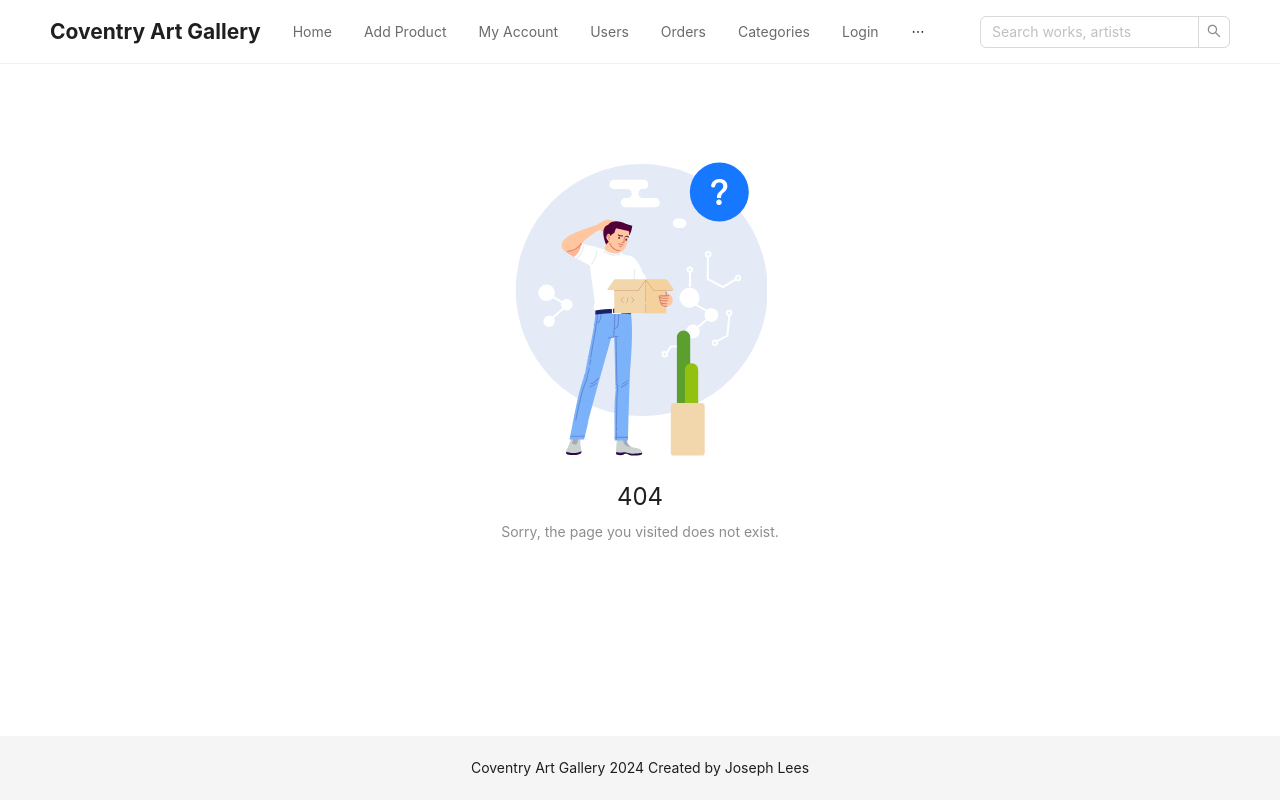
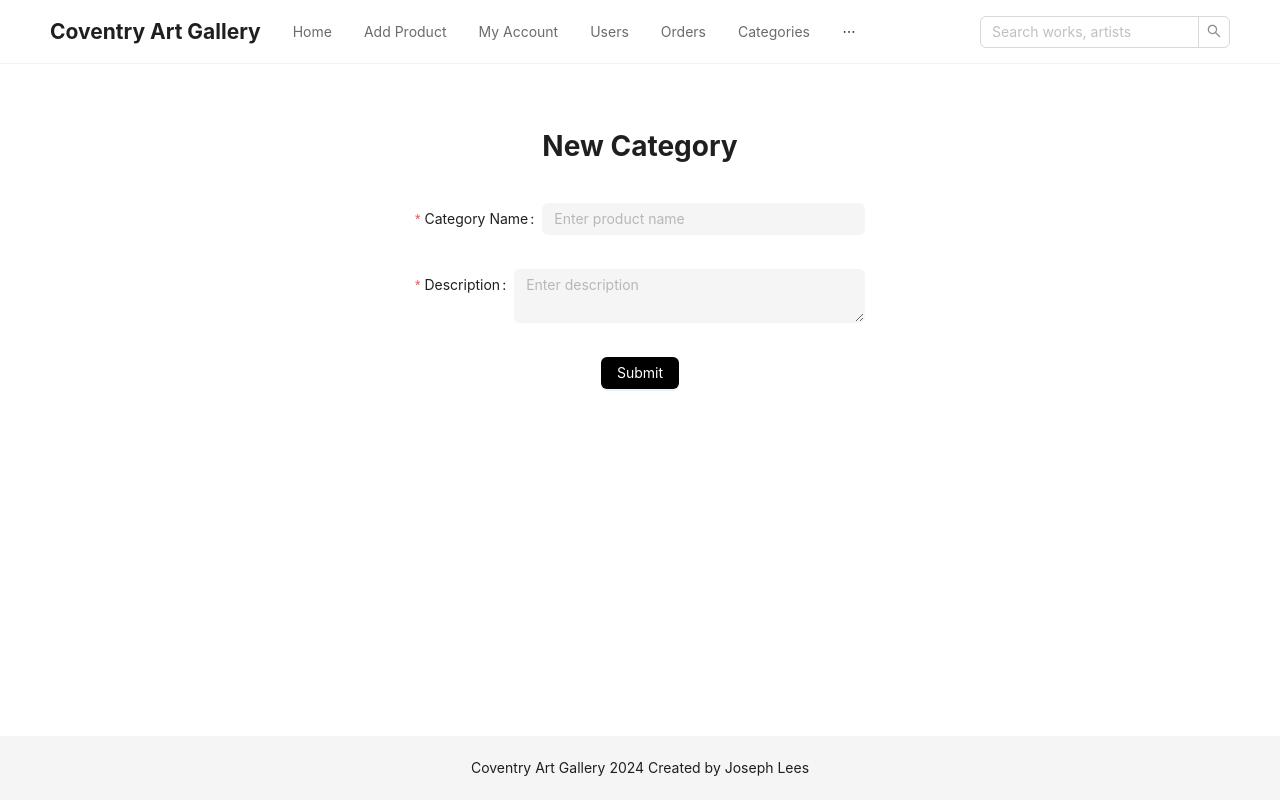
Before and after one commit to joelees1/6003_front-end, a React (Create React App) app: page /newcategory in a window 1280 px wide. Before the commit this address had no page. Built offline with nearby package versions, Linux system fonts and the light colour scheme.

Commit message:
categories backend connection
added crud operations to the front end, interacting with the back end program.

this is achieved from the /categories which shows admin users a list of categories with edit/delete actions

and a new page with a category form for post

other ui improvements

```diff
--- a/src/App.js
+++ b/src/App.js
@@ -14,7 +14,8 @@ import Register from './components/register';
 import Home from './components/home'; // home page (getAllProducts)
 import Product from './components/product'; // product page (getProductById)
 import NewProduct from './components/newProduct'; // new product page (createProduct)
-import Categories from './components/categories';
+import Categories from './components/categories'; // categories page (getAllCategories)
+import NewCategory from './components/newCategory'; // new category page (createCategory)
 import Users from './components/users'; // users page (getAllUsers)
 import User from './components/user'; // user page (getUserById)
 import Orders from './components/orders'; // orders page (getAllOrders)
@@ -78,6 +79,7 @@ function App() {
 						<Route path="/users" element={<Users />} />
 						<Route path="/orders" element={<Orders />} />
 						<Route path="/orders/:id" element={<Order />} />
+						<Route path="/newcategory" element={<NewCategory />} />
 						<Route path="/categories" element={<Categories />} />
 						<Route path="*" element={<NotFound />} />
 					</Routes>
--- a/src/components/categories.js
+++ b/src/components/categories.js
@@ -1,5 +1,5 @@
-import React, { useRef } from 'react';
-import { Button, Input, Table, Space } from 'antd';
+import React, { useState, useEffect, useRef } from 'react';
+import { Button, Input, Table, Space, notification } from 'antd';
 import { SearchOutlined } from '@ant-design/icons';
 
 import CategoryEdit from './category-edit';
@@ -12,29 +12,61 @@ import CategoryEdit from './category-edit';
  https://ant.design/components/table
 */
 
-function Categories(props) {
+function Categories() {
+    const [data, setData] = useState([]); // Start with an empty array
+    const [api, contextHolder] = notification.useNotification();
+    const [refetchTrigger, setRefetchTrigger] = useState(false); //  State to trigger the re-fetch
 
-    // sample category data
-    let data = [
-        {
-            id: 1,
-            name: 'Digital Art',
-            description: 'Art created using digital tools',
-            created_at: '2021-10-10',
-            updated_at: '2021-10-10'
-        },
-        {
-            id: 2,
-            name: 'Traditional Art',
-            description: 'Art created using traditional tools',
-            created_at: '2021-10-10',
-            updated_at: '2021-10-10'
+    // getAll categories from the db
+    useEffect(() => {
+        fetch('http://localhost:3030/api/v1/categories')
+        .then(response => {
+            if (!response.ok) { // If the server responds with a bad HTTP status, throw an error.
+                return response.json()
+                    .then(err => {
+                        throw new Error(err.error || 'Something went wrong');
+                    });
+            }
+            return response.json(); // If the response is OK, proceed.
+        })
+        .then(data => { // successful response
+            // format created_at and updated_at dates
+            data.forEach(category => {
+                category.created_at = category.created_at ? new Date(category.created_at).toLocaleString() : null;
+                category.updated_at = category.updated_at ? new Date(category.updated_at).toLocaleString() : null;
+            });
+            setData(data);
+        })
+        .catch(error => { // unsuccessful response, with error from server
+            api.open({ message: 'Error', description: error.message, duration: 5, type: 'error' });
+            console.error(error);
+        });
+    }, [refetchTrigger]);
+
+    // delete a category from the db
+    const handleDelete = async (categoryId) => {
+        try {
+            const response = await fetch(`http://localhost:3030/api/v1/categories/${categoryId}`, {
+                method: "DELETE"
+            });
+
+            if (!response.ok) {
+                const errorData = await response.json();
+                throw new Error(errorData.error || 'Failed to delete category');
+            }
+
+            const updatedData = data.filter(category => category.id !== categoryId);
+            setData(updatedData);
+            api.open({ message: 'Category Deleted', description: `Category ${categoryId} has been deleted`, duration: 5, type: 'success' });
+
+        } catch (error) {
+            console.error(error);
+            api.open({ message: 'Error', description: error.message, duration: 5, type: 'error' });
         }
-    ]
-
-    const searchInput = useRef(null); // search input
+    };
 
     // search functionality
+    const searchInput = useRef(null); // search input
     const handleSearch = (confirm) => {
         confirm(); // close the search dropdown
     };
@@ -43,6 +75,12 @@ function Categories(props) {
     const handleReset = (clearFilters, selectedKeys, confirm, dataIndex) => {
         clearFilters();
         handleSearch(confirm);
+    };
+
+    // handle order edit by re-fetching the orders
+    const handleCategoryEdit = () => {
+        api.open({ message: 'Category Updated', description: 'Category has been updated', duration: 5, type: 'success' });
+        setRefetchTrigger(!refetchTrigger); // Toggle the state to trigger re-fetch
     };
 
     // search functionality for each column, generates the search field and buttons
@@ -130,10 +168,8 @@ function Categories(props) {
             key: 'action',
             render: (_, record) => (
                 <Space size="middle">
-                    <CategoryEdit category={record} onChange={(category) => {
-                        console.log(category);
-                    }} />
-                    <a>Delete</a>
+                    <CategoryEdit category={record} onChange={handleCategoryEdit} />
+                    <Button danger onClick={() => handleDelete(record.id)}>Delete</Button>
                 </Space>
             ),
         },
@@ -142,6 +178,7 @@ function Categories(props) {
     // return table
     return (
         <div style={{padding: '0 50px'}}>
+            {contextHolder}
             <Table dataSource={data} columns={columns} />;
         </div>
     );
--- a/src/components/category-edit.js
+++ b/src/components/category-edit.js
@@ -1,5 +1,5 @@
 import React, { useState } from 'react';
-import { Button, Modal, Form, Input, Space } from 'antd';
+import { Button, Modal, Form, Input, Space, notification } from 'antd';
 import TextArea from 'antd/es/input/TextArea';
 
 /*
@@ -10,21 +10,36 @@ this code uses structure adapted from antd documentation available at https://an
 const CategoryEdit = (props) => {
     const { category, onChange } = props;
     const [open, setOpen] = useState(false);
+    const [api, contextHolder] = notification.useNotification(); // notification hook
 
     const showModal = () => {
         setOpen(true);
     }
 
-    // gets the values from the form and posts them to the database
-    const handleSubmit = (values) => {
+    // gets the values from the form and puts them to the database
+    const handleSubmit = async (values) => {
+        console.log('Received values:', values);
+        try {
+            const response = await fetch(`http://localhost:3030/api/v1/categories/${category.id}`, {
+                method: "PUT",
+                body: JSON.stringify(values),
+                headers: {
+                    "Content-Type": "application/json"
+                }
+            });
 
-        const category_id = category.id;
+            if (!response.ok) { // If the server responds with a bad HTTP status, throw an error.
+                const errorData = await response.json();
+                throw new Error(errorData.error || 'Something went wrong');
+            }
 
-        // send the id in the param rather than adding to the values
-        console.log('Received values:', values);
-
-        // put
-        setOpen(false);
+            onChange(); // refresh the table
+            setOpen(false);
+        }
+        catch (error) {
+            console.error(error);
+            api.open({ message: 'Error', description: error.message, duration: 5, type: 'error' });
+        }
     };
 
     const handleCancel = () => {
@@ -33,6 +48,7 @@ const CategoryEdit = (props) => {
 
     return (
         <>
+            {contextHolder}
             <Button onClick={showModal}>
                 Edit
             </Button>
@@ -62,8 +78,8 @@ const CategoryEdit = (props) => {
 
                     <Form.Item style={{ display: 'flex', justifyContent: 'end', margin: '0', padding: '0' }}>
                         <Space size={'large'}>
-                            <Button danger onClick={handleCancel}>Cancel</Button>
-                            <Button style={{ backgroundColor: 'black', color: 'white' }} htmlType="submit">Submit</Button>
+                        <Button style={{ backgroundColor: 'black', color: 'white' }} onClick={handleCancel}>Cancel</Button>
+                            <Button danger htmlType="submit">Submit</Button>
                         </Space>
                     </Form.Item>
 
--- a/src/components/navbar.js
+++ b/src/components/navbar.js
@@ -17,8 +17,9 @@ const Navbar = (props) => {
         { key: "4", link: "/users", label: "Users" },
         { key: "5", link: "/orders", label: "Orders" },
         { key: "6", link: "/categories", label: "Categories" },
-        { key: "7", link: "/login", label: "Login" },
-        { key: "8", link: "/register", label: "Register" }
+        { key: "7", link: "/newcategory", label: "Add Category" },
+        { key: "8", link: "/login", label: "Login" },
+        { key: "9", link: "/register", label: "Register" }
     ];
 
     return (
--- /dev/null
+++ b/src/components/newCategory.js
@@ -0,0 +1,86 @@
+import React, { useState } from 'react';
+import { Form, Input, Button, Layout, notification } from 'antd';
+import { UploadOutlined } from '@ant-design/icons';
+
+const { Header, Content } = Layout;
+
+function NewCategory() {
+    const [api, contextHolder] = notification.useNotification();
+
+	const onFinish = (values) => {
+        console.log('New Category details:', values);
+
+		const { confirm, ...data } = values;
+
+		// Send a POST request to the server with the form data
+		fetch('http://localhost:3030/api/v1/categories', {
+			method: "POST",
+			body: JSON.stringify(data),
+			headers: {
+				"Content-Type": "application/json"
+			}
+		})
+		.then(response => {
+			if (!response.ok) { // If the server responds with a bad HTTP status, throw an error.
+				return response.json().then(err => {
+					throw new Error(err.error || 'Something went wrong');
+				});
+			}
+			return response.json(); // If the response is OK, proceed.
+		})
+		.then(data => { // successful response
+			api.open({ message: 'Category Created', description: `Category has been created, redirecting...`, duration: 5, type: 'success' });
+			document.querySelector('form').reset(); // clear the form
+
+			// Redirect to the login page
+			setTimeout(() => {
+				window.location.href = '/categories';
+			}, 1500);
+		})
+		.catch(error => { // unsuccessful response, with error from server
+			console.error(error);
+			api.open({ message: 'Error', description: error.message, duration: 5, type: 'error' });
+		});
+	};
+
+    return (
+        <div className='auth-layout-container'>
+            <Layout className='auth auth-page'>
+                {contextHolder}
+                <Header className='auth auth-header'>
+                    <h1 style={{ fontWeight: "bold" }}>New Category</h1>
+                </Header>
+
+                <Content className='auth-form'>
+                    <Form onFinish={onFinish} variant='filled'>
+                        <Form.Item
+                            hasFeedback
+                            label="Category Name"
+                            name="name"
+                            rules={[{ required: true, message: 'Product name is required' }]}
+                        >
+                            <Input placeholder='Enter product name'/>
+                        </Form.Item>
+
+                        <Form.Item
+                            hasFeedback
+                            label="Description"
+                            name="description"
+                            rules={[{ required: true, message: 'Description is required' }]}
+                        >
+                            <Input.TextArea placeholder='Enter description'/>
+                        </Form.Item>
+
+                        <Form.Item style={{ display: 'flex', justifyContent: 'center' }} className='form-item'>
+                            <Button type="primary" htmlType="submit" style={{ backgroundColor: 'black' }}>
+                                Submit
+                            </Button>
+                        </Form.Item>
+                    </Form>
+                </Content>
+            </Layout>
+        </div>
+    );
+}
+
+export default NewCategory;
--- a/src/components/order-edit.js
+++ b/src/components/order-edit.js
@@ -1,5 +1,5 @@
 import React, { useState } from 'react';
-import { Button, Modal, Form, Input, Space, Select, notification, InputNumber } from 'antd';
+import { Button, Modal, Form, Space, Select, notification, InputNumber } from 'antd';
 
 /*
 generate a modal to edit order information, used in order.js
@@ -17,7 +17,7 @@ const OrderEdit = (props) => {
 
     // gets the values from the form and puts them to the database
     const handleSubmit = async (values) => {
-        console.log('Received values:', values);
+        //console.log('Received values:', values);
         try {
             const response = await fetch(`http://localhost:3030/api/v1/orders/${order.id}`, {
                 method: "PUT",
@@ -32,7 +32,6 @@ const OrderEdit = (props) => {
                 throw new Error(errorData.error || 'Something went wrong');
             }
 
-            //const updatedOrder = await response.json();
             onChange(); // refresh the table
             setOpen(false);
         }
@@ -64,7 +63,7 @@ const OrderEdit = (props) => {
                         rules={[{ required: true, message: 'Please input a product id' },
                         { pattern: /^\d+$/, message: 'Product ID must be a whole number' }]}
                     >
-                        <InputNumber />
+                        <InputNumber style={{width: '100%'}}/>
                     </Form.Item>
 
                     <Form.Item
@@ -77,7 +76,7 @@ const OrderEdit = (props) => {
                             { pattern: /^\d+(\.\d{1,2})?$/, message: 'Total Price must be a number with up to 2 decimal places' }
                         ]}
                     >
-                        <InputNumber />
+                        <InputNumber style={{width: '100%'}}/>
                     </Form.Item>
 
                     <Form.Item
@@ -102,13 +101,13 @@ const OrderEdit = (props) => {
                         rules={[{ required: true, message: 'Please input an address id' },
                         { pattern: /^\d+$/, message: 'Address ID must be a whole number' }]}
                     >
-                        <InputNumber />
+                        <InputNumber style={{width: '100%'}}/>
                     </Form.Item>
 
                     <Form.Item style={{ display: 'flex', justifyContent: 'end', margin: '0', padding: '0' }}>
                         <Space size={'large'}>
-                            <Button danger onClick={handleCancel}>Cancel</Button>
-                            <Button style={{ backgroundColor: 'black', color: 'white' }} htmlType="submit">Submit</Button>
+                            <Button style={{ backgroundColor: 'black', color: 'white' }} onClick={handleCancel}>Cancel</Button>
+                            <Button danger htmlType="submit">Submit</Button>
                         </Space>
                     </Form.Item>
 
--- a/src/components/orders.js
+++ b/src/components/orders.js
@@ -30,8 +30,6 @@ function Orders() {
             return response.json(); // If the response is OK, proceed.
         })
         .then(data => { // successful response
-            api.open({ message: 'Orders Loaded', description:'Successfully loaded orders from the database', duration: 5, type: 'success' });
-
             // format created_at and updated_at dates
             data.forEach(order => {
                 order.created_at = order.created_at ? new Date(order.created_at).toLocaleString() : null;
@@ -77,6 +75,12 @@ function Orders() {
     const handleReset = (clearFilters, selectedKeys, confirm, dataIndex) => {
         clearFilters();
         handleSearch(confirm); // resets the table
+    };
+
+    // handle order edit by re-fetching the orders
+    const handleOrderEdit = () => {
+        api.open({ message: 'Order Updated', description: 'Order has been updated', duration: 5, type: 'success' });
+        setRefetchTrigger(!refetchTrigger); // Toggle the state to trigger re-fetch
     };
 
     // search functionality for each column, generates the search field and buttons
@@ -134,12 +138,6 @@ function Orders() {
         }
     });
 
-    // handle order edit by re-fetching the orders
-    const handleOrderEdit = () => {
-        api.open({ message: 'Order Updated', description: 'Order has been updated', duration: 5, type: 'success' });
-        setRefetchTrigger(!refetchTrigger); // Toggle the state to trigger re-fetch
-    };
-
     // order table columns
     const columns = [
         {
@@ -187,7 +185,7 @@ function Orders() {
             render: (_, record) => (
                 <Space size="middle">
                     <OrderEdit order={record} onChange={handleOrderEdit} />
-                    <a onClick={() => handleDelete(record.id)}>Delete</a>
+                    <Button danger onClick={() => handleDelete(record.id)}>Delete</Button>
                 </Space>
             ),
         },
--- a/src/components/users.js
+++ b/src/components/users.js
@@ -27,8 +27,6 @@ function Users () {
             return response.json(); // If the response is OK, proceed.
         })
         .then(data => { // successful response
-            api.open({ message: 'Users Loaded', description:'Successfully loaded users from the database', duration: 5, type: 'success' });
-
             // format created_at and updated_at dates
             data.forEach(user => {
                 user.created_at = user.created_at ? new Date(user.created_at).toLocaleString() : null;
@@ -184,7 +182,7 @@ function Users () {
             key: 'action',
             render: (_, record) => (
                 <Space size="middle">
-                    <a onClick={() => handleDelete(record.id)}>Delete</a>
+                    <Button danger onClick={() => handleDelete(record.id)}>Delete</Button>
                 </Space>
             ),
         },
```
